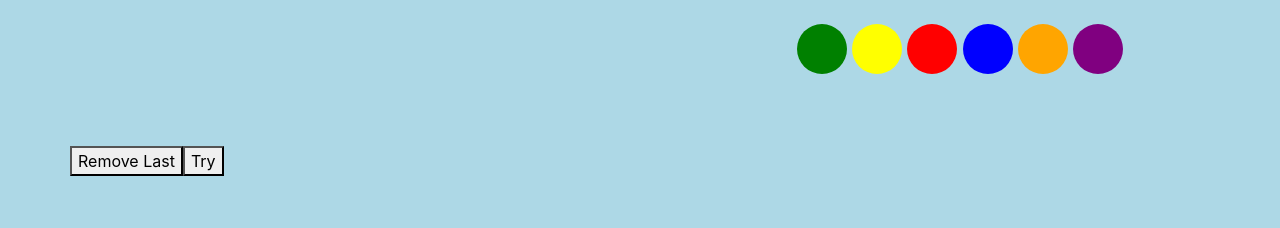
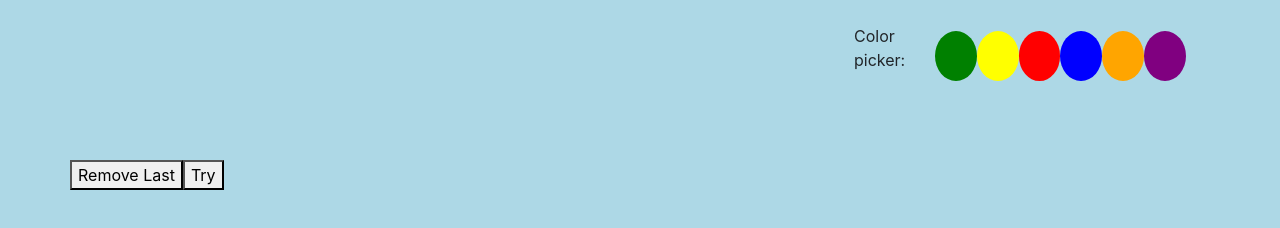
Before and after one commit to DelahayJoann/mastermind, a plain HTML site: page index.html in a window 1280 px wide. Drawn offline with nearby package versions, Linux system fonts and the light colour scheme.

Commit message:
minimalist

```diff
--- a/index.html
+++ b/index.html
@@ -10,14 +10,14 @@
   <body>
     <div class="container" role="main">
         <div class="row">
-          <div class="row col-sm-4 d-flex align-items-center p-4" id="colorCheck">
+          <div class="row col-sm-4 d-flex align-items-center p-4 m-0" id="colorCheck">
 
           </div>
-          <div class="row col-sm-4 d-flex align-items-center p-4" id="reponsesHistory">
+          <div class="row col-sm-4 d-flex align-items-center p-4 m-0" id="reponsesHistory">
 
           </div>
-          <div class="col-sm-4 d-flex align-items-center p-4" id="colorsPicker">
-
+          <div class="col-sm-4 d-flex align-items-center p-4 m-0" id="colorsPicker">
+            <p>Color picker:</p>
           </div>
         </div>
         <div class="row">
```
Also changed, not shown: assets/scss/mastermind.scss (+9 -0 lines), assets/css/mastermind.css, 1 other file.
